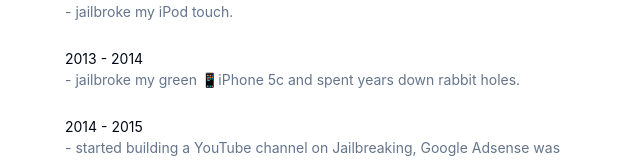
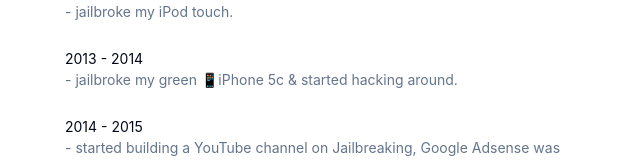
Before and after one commit to dtsloane/sloane-web, a Next.js app: page /about in a window 1280 px wide. Shown: the part 306-466 px from the top of the page, without its empty margins (319-959 px from the left). Built offline with nearby package versions, Linux system fonts and the light colour scheme.

Commit message:
more text adjustments

```diff
--- a/src/pages/about.tsx
+++ b/src/pages/about.tsx
@@ -24,7 +24,7 @@
                         </div>
                         <div className="timeline-item">
                             <span className="text-sm">2013 - 2014 </span>
-                            <p className="text-sm text-muted-foreground"> - jailbroke my green 📱iPhone 5c and spent years down rabbit holes.  </p>
+                            <p className="text-sm text-muted-foreground"> - jailbroke my green 📱iPhone 5c & started hacking around.  </p>
                         </div>
                         <div className="timeline-item">
                             <span className="text-sm">2014 - 2015 </span>
```
